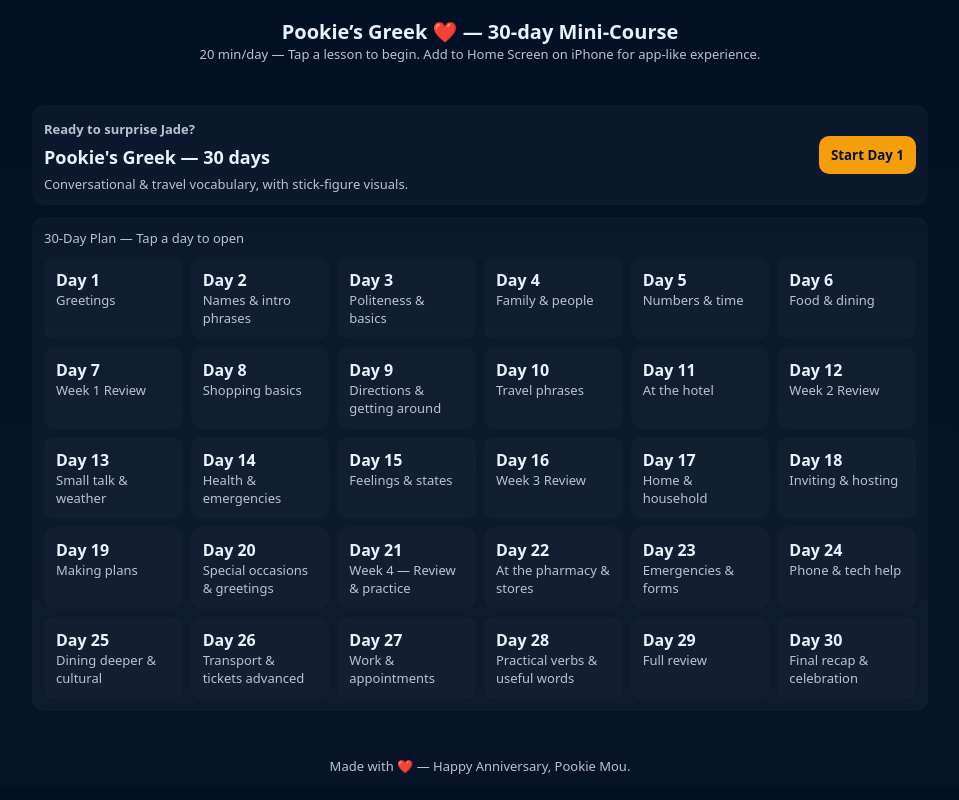
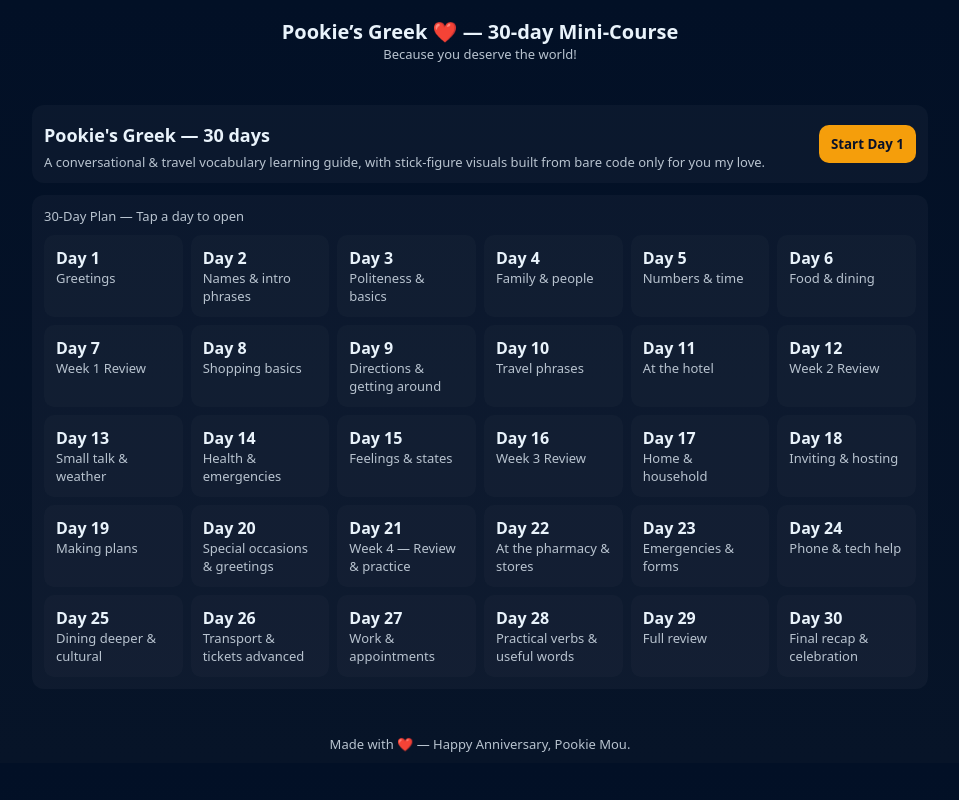
Before and after one commit to GogoMiata/pookie-greek, a plain HTML site: page index.html in a window 1280 px wide. Shown: the whole page, without its empty margins (160-1119 px from the left). Drawn offline with Linux system fonts and the light colour scheme.

Commit message:
Update index.html

```diff
--- a/index.html
+++ b/index.html
@@ -35,16 +35,16 @@ h1{margin:0;font-size:20px}
 <body>
 <header>
   <h1>Pookie’s Greek ❤️ — 30-day Mini-Course</h1>
-  <div class="small">20 min/day — Tap a lesson to begin. Add to Home Screen on iPhone for app-like experience.</div>
+  <div class="small">Because you deserve the world! </div>
 </header>
 
 <main class="container" id="appRoot">
   <div id="home" class="card">
     <div class="row">
       <div style="flex:1">
-        <strong class="small">Ready to surprise Jade?</strong>
+        <strong class="small"></strong>
         <div style="font-size:18px;font-weight:700;margin-top:6px">Pookie's Greek — 30 days</div>
-        <div class="small" style="margin-top:6px">Conversational & travel vocabulary, with stick-figure visuals.</div>
+        <div class="small" style="margin-top:6px">A conversational & travel vocabulary learning guide, with stick-figure visuals built from bare code only for you my love.</div>
       </div>
       <div>
         <button id="startBtn" class="btn">Start Day 1</button>
```
